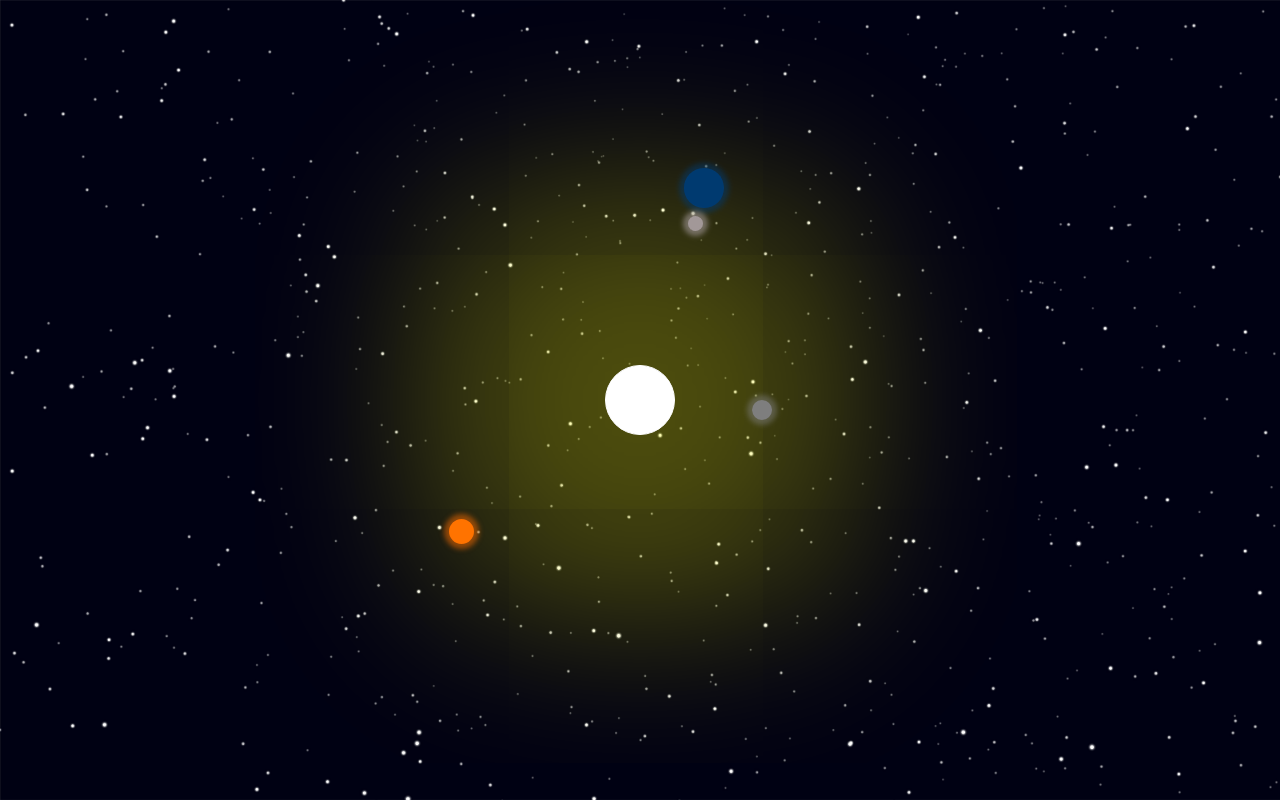
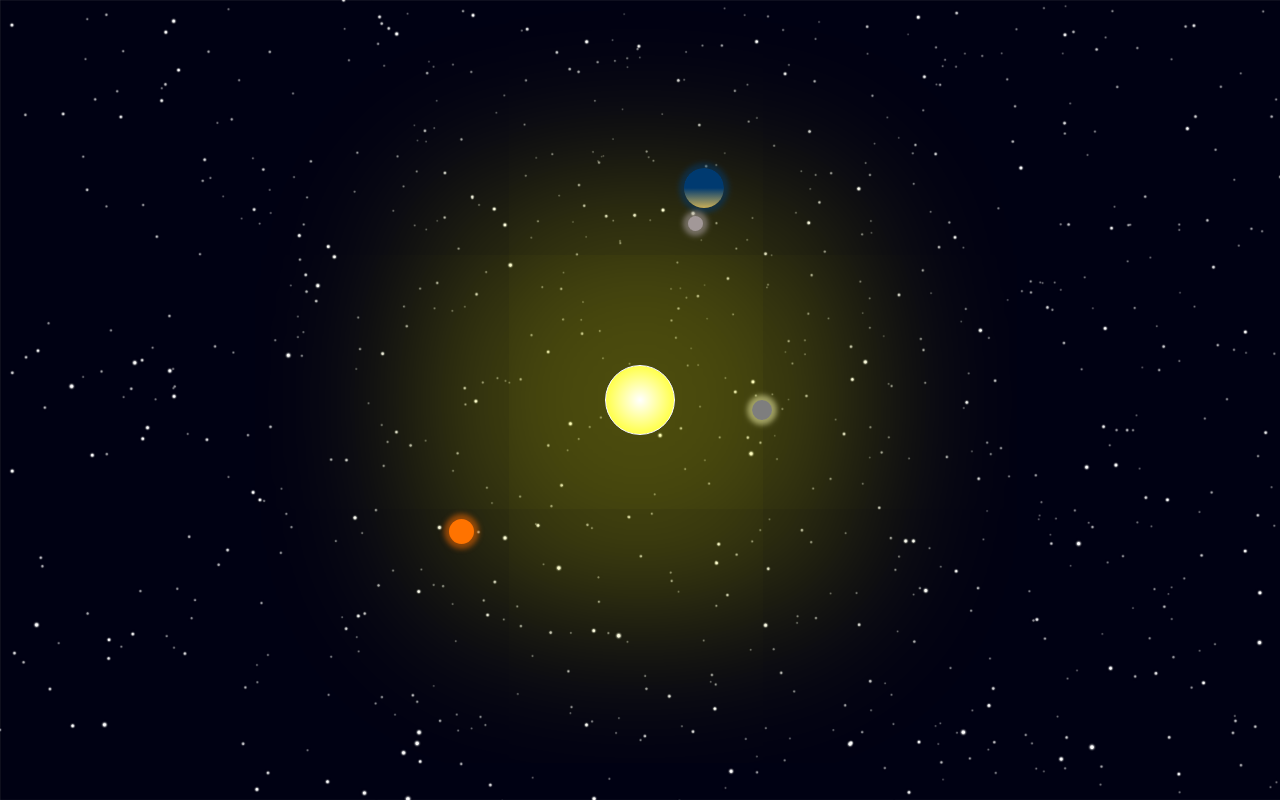
Before and after one commit to Deepakab17/Solarsystem, a plain HTML site: page index.html in a window 1280 px wide. Drawn offline with Linux system fonts and the light colour scheme.

Commit message:
solar system upadted with radial and linear gradient

```diff
--- a/style.css
+++ b/style.css
@@ -52,11 +52,11 @@ box-sizing: border-box;
     height: 70px;
     border: 1px solid rgb(255, 255, 255);
     border-radius: 50%;
-    background-color: white;
+    background:radial-gradient(circle,white,yellow);
     top: 50%;
     left: 50%;
     transform: translate(-50%, -50%);
-    box-shadow: 0 0 180px 180px rgba(255, 255, 0, 0.3);
+    box-shadow: 0 0 175px 175px rgba(255, 255, 0, 0.3);
 }
 
 .venus{
@@ -79,14 +79,14 @@ box-sizing: border-box;
     top: -5%;
     left:50%;
     z-index: 1;
-    box-shadow: 0 0 5px 5px rgba(126, 126, 126,0.5);
+    box-shadow: 0 0 5px 5px rgba(255, 255, 180,0.5);
 }
 .earth{
     position: absolute;
     width: 40px;
     height: 40px;
     border-radius: 50%;
-    background-color:rgb(0,58,112);
+    background:linear-gradient(to right,rgb(0,58,112) 50%,rgb(201, 175, 88));
     top:15%;
     left:10%;
     z-index: 1;
```
